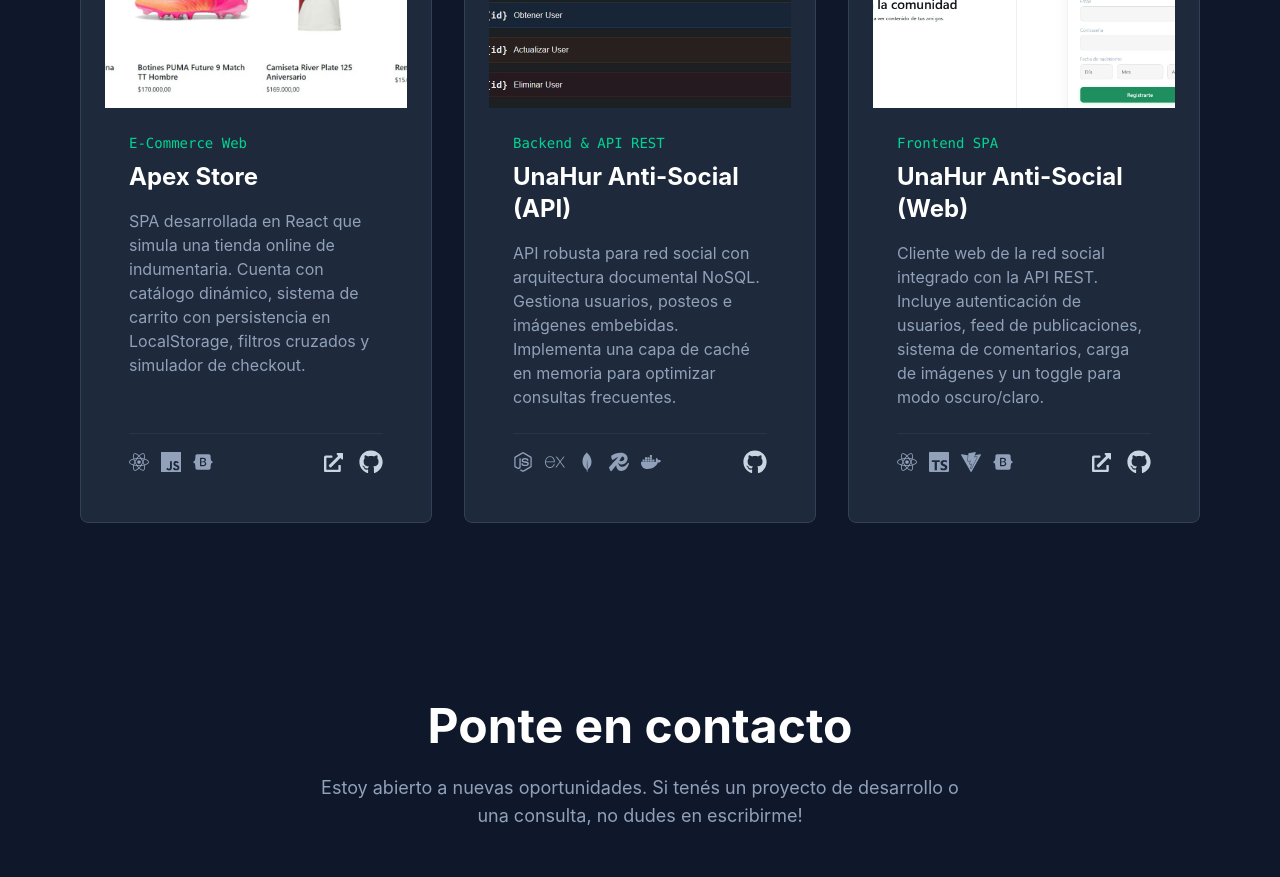
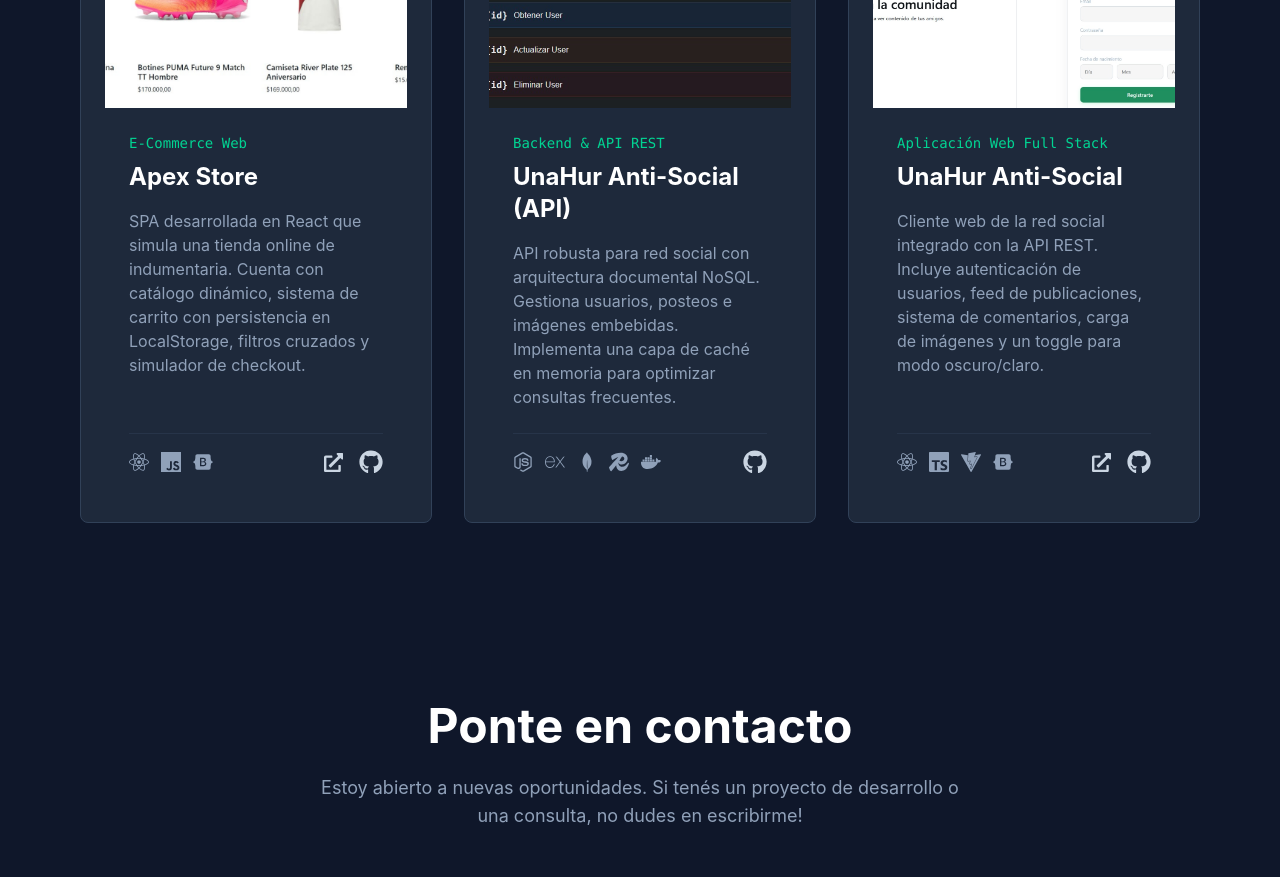
Before and after one commit to toralessantiago/portfolio, a React (Vite) app: page / in a window 1280 px wide. Shown: the part 2100-2977 px from the top of the page. Built offline with nearby package versions, Linux system fonts and the light colour scheme.

Commit message:
Update Projects.jsx

```diff
--- a/src/components/sections/Projects.jsx
+++ b/src/components/sections/Projects.jsx
@@ -117,8 +117,8 @@ export const Projects = () => {
 
           <div className="p-6 flex flex-col flex-grow justify-between">
             <div>
-              <h4 className="project-tag">Frontend SPA</h4>
-              <h3 className="project-name">UnaHur Anti-Social (Web)</h3>
+              <h4 className="project-tag">Aplicación Web Full Stack</h4>
+              <h3 className="project-name">UnaHur Anti-Social</h3>
               <p className="project-description">
                 Cliente web de la red social integrado con la API REST. Incluye autenticación de usuarios, feed de publicaciones, sistema de comentarios, carga de imágenes y un toggle para modo oscuro/claro.
               </p>
```
